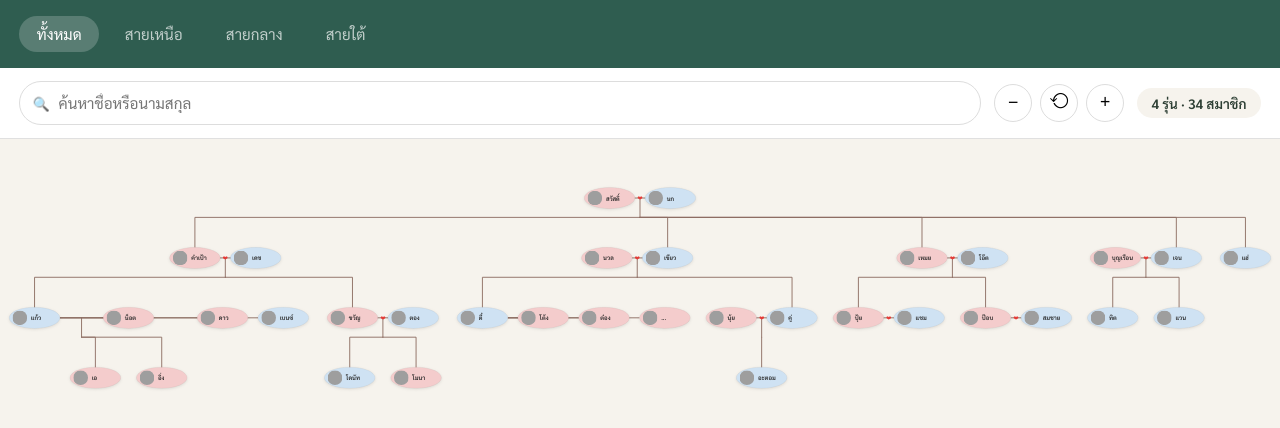
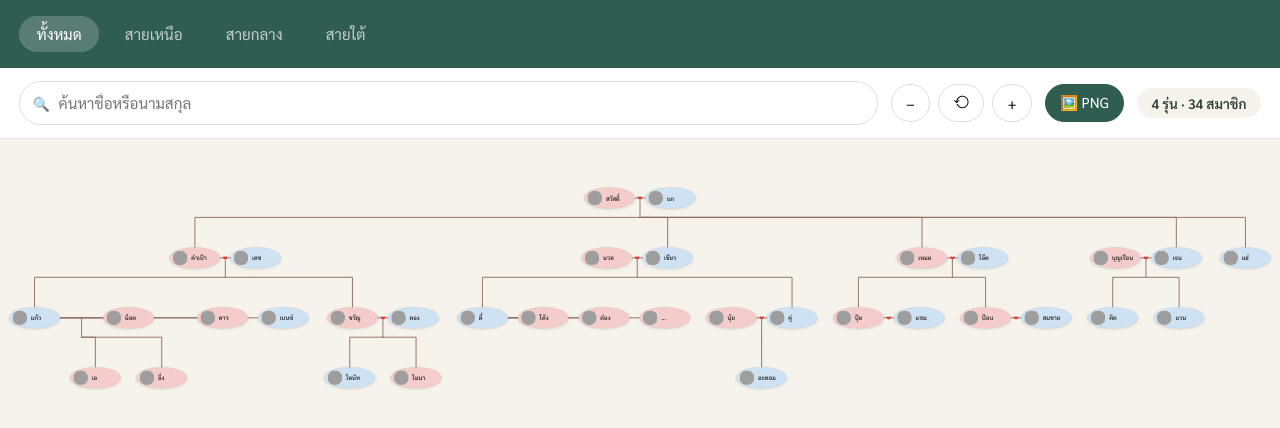
Before and after one commit to sahapolvan/Boonyaiwong, a plain HTML site: page index.html in a window 1280 px wide. Both pictures are taken after a click on the button "เปิดดูผังครอบครัว ›". Drawn offline with nearby package versions, Linux system fonts and the light colour scheme; grey boxes are pictures that could not be loaded.

Commit message:
Update index.html

```diff
--- a/index.html
+++ b/index.html
@@ -6,6 +6,8 @@
   <title>สายใยตระกูล</title>
   <link href="https://fonts.googleapis.com/css2?family=Kanit:wght@300;400;600&family=Sarabun:wght@400;600;700&display=swap" rel="stylesheet" />
   <script src="https://d3js.org/d3.v7.min.js"></script>
+  <script src="https://cdnjs.cloudflare.com/ajax/libs/html2canvas/1.4.1/html2canvas.min.js"></script>
+  <script src="https://cdnjs.cloudflare.com/ajax/libs/jspdf/2.5.1/jspdf.umd.min.js"></script>
   <style>
     :root {
       --green: #2f5d50;
@@ -66,18 +68,21 @@
       padding: 0.8rem 1.2rem; background: white;
       display: flex; flex-wrap: wrap; gap: 0.8rem; align-items: center; border-bottom: 1px solid #e0e0e0;
     }
-    .search { flex: 1; min-width: 200px; position: relative; }
+    .search { flex: 1; min-width: 180px; position: relative; }
     .search input {
       width: 100%; padding: 0.7rem 1rem 0.7rem 2.4rem; border: 1px solid #ddd;
       border-radius: 999px; font-size: 0.95rem; outline: none; font-family: inherit;
     }
     .search::before { content: "🔍"; position: absolute; left: 0.85rem; top: 50%; transform: translateY(-50%); font-size: 0.85rem; }
-    .controls { display: flex; gap: 0.5rem; }
-    .controls button {
-      width: 38px; height: 38px; border-radius: 50%; border: 1px solid #ddd;
-      background: white; cursor: pointer; font-size: 1.1rem; display: grid; place-items: center; transition: all .2s;
+    .controls, .export { display: flex; gap: 0.5rem; }
+    .controls button, .export button {
+      height: 38px; border-radius: 999px; border: 1px solid #ddd;
+      background: white; cursor: pointer; font-size: 0.9rem; display: flex; align-items: center; gap: 0.3rem;
+      padding: 0 0.9rem; transition: all .2s; font-family: inherit;
     }
-    .controls button:hover { background: var(--green-light); border-color: var(--green); }
+    .controls button:hover, .export button:hover { background: var(--green-light); border-color: var(--green); }
+    .export button { background: var(--green); color: white; border-color: var(--green); }
+    .export button:hover { background: #264e43; }
     .info {
       background: var(--cream); padding: 0.4rem 0.9rem; border-radius: 999px; font-weight: 600; font-size: 0.85rem;
     }
@@ -139,6 +144,9 @@
         <button onclick="TreeApp.resetZoom()" title="รีเซ็ต">⟲</button>
         <button onclick="TreeApp.zoom(0.2)" title="ซูมเข้า">+</button>
       </div>
+      <div class="export">
+        <button onclick="TreeApp.exportImage('png')" title="บันทึกเป็นภาพ PNG">🖼️ PNG</button>
+        </div>
       <div class="info" id="stats">กำลังโหลด...</div>
     </div>
 
```
